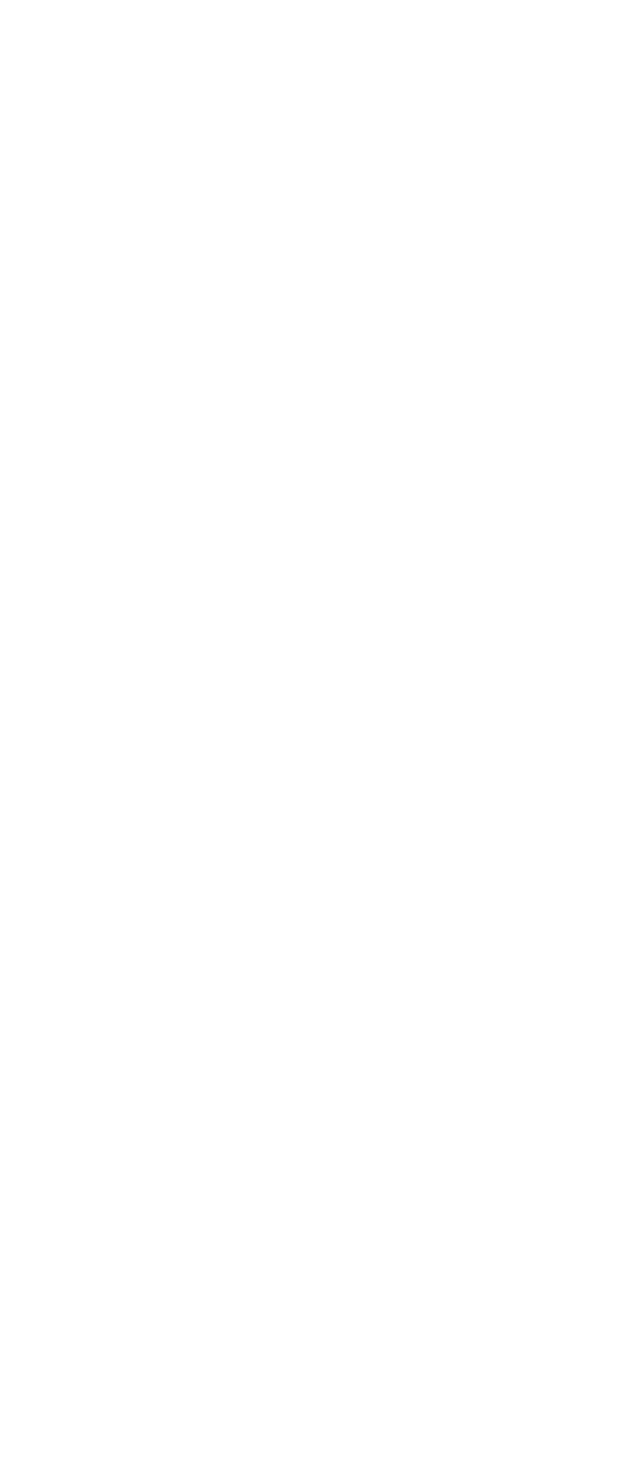
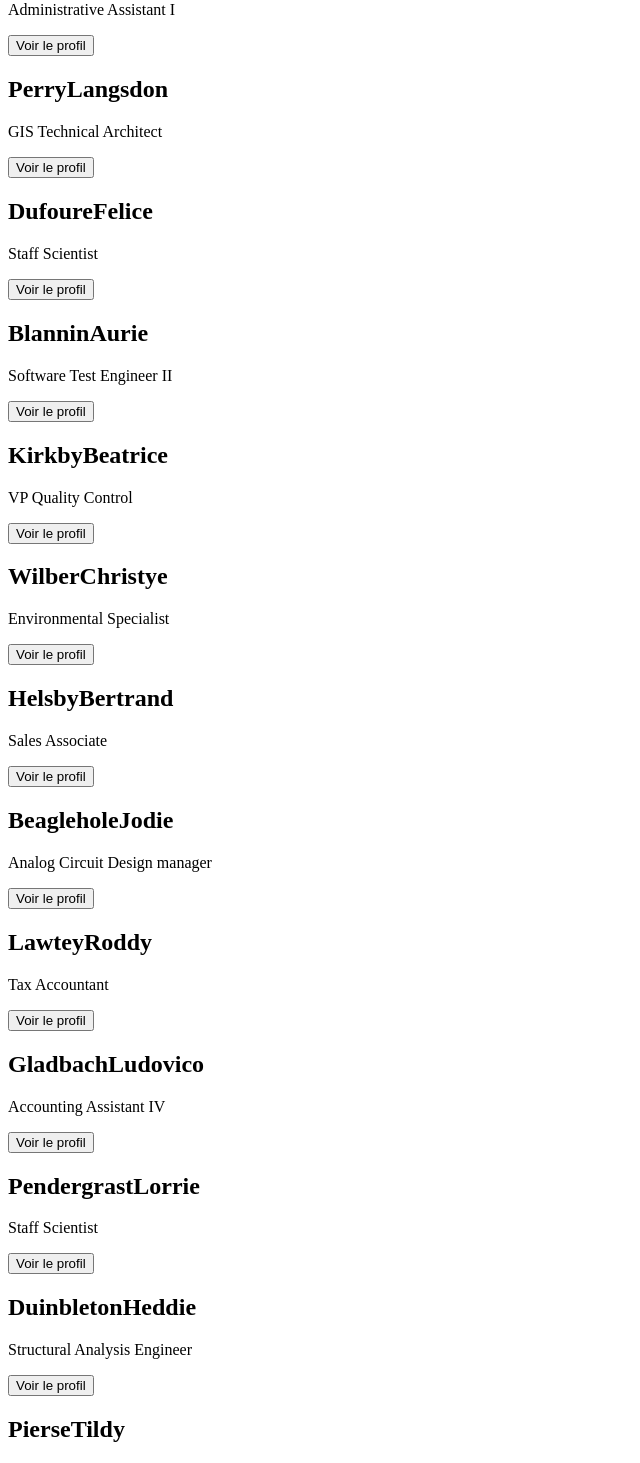
Before and after one commit to Kereph-Alexandre/ProjetReact, a React (Create React App) app in the folder employeeslist/: page /EmployeeList in a window 1280 px wide. Before the commit this address had no page. Shown: the part 1040-2503 px from the top of the page, without its empty margins (0-640 px from the left). Before the commit the page ends 800 px from the top, so only its background shows below. Built offline with nearby package versions, Linux system fonts and the light colour scheme.

Commit message:
feat: Ajout de la liste d'employés :sparkles:

```diff
--- a/employeeslist/src/App.js
+++ b/employeeslist/src/App.js
@@ -1,10 +1,13 @@
 import { Route, Routes } from "react-router";
+import EmployeeList from "./Components/EmployeeList/EmployeeList";
 
 function App() {
   return (
     <>
+      <EmployeeList />
+
       <Routes>
-        <Route />
+        <Route path="/EmployeeList" element={<EmployeeList />} />
         <Route />
         <Route />
       </Routes>
--- /dev/null
+++ b/employeeslist/src/Components/EmployeeList/EmployeeList.jsx
@@ -0,0 +1,12 @@
+import data from "../../Data/Mock_data.json";
+import EmployeeListItem from "../EmployeeListItem/EmployeeListItem";
+
+export default function EmployeeList() {
+  return (
+    <>
+      {data.map((employee) => (
+        <EmployeeListItem {...employee} />
+      ))}
+    </>
+  );
+}
```
